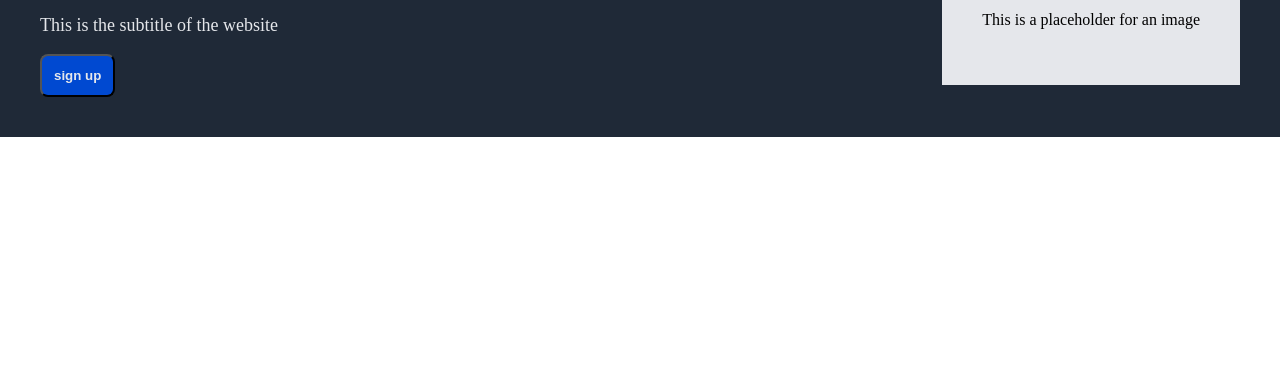
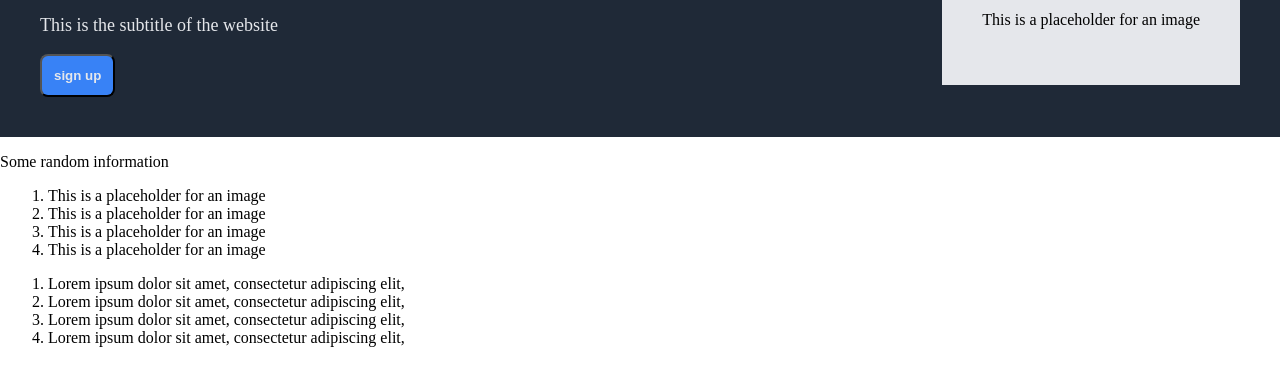
Before and after one commit to Fradonati/landing-page1, a plain HTML site: page index.html in a window 1280 px wide. Shown: the part 133-518 px from the top of the page. Drawn offline with Linux system fonts and the light colour scheme.

Commit message:
added html first main section

```diff
--- a/index.html
+++ b/index.html
@@ -28,5 +28,20 @@
       </div>
      </div>
     </div>
+    <div class="main1">
+        <p>Some random information</p>
+        <ol class="images">
+            <li>This is a placeholder for an image</li>
+            <li>This is a placeholder for an image</li>
+            <li>This is a placeholder for an image</li>
+            <li>This is a placeholder for an image</li>
+        </ol>
+        <ol class="subtextimages">
+            <li>Lorem ipsum dolor sit amet, consectetur adipiscing elit,</li>
+            <li>Lorem ipsum dolor sit amet, consectetur adipiscing elit,</li>
+            <li>Lorem ipsum dolor sit amet, consectetur adipiscing elit,</li>
+            <li>Lorem ipsum dolor sit amet, consectetur adipiscing elit,</li>
+        </ol>
+    </div>
 </body>
 </html>
--- a/style.css
+++ b/style.css
@@ -58,7 +58,7 @@ li {
 }
 /*button style*/
 button {
-    background-color: rgb(0, 73, 209);
+    background-color: #3882f6;
     padding: 12px;
     color: #e5e7eb;
     font-weight: 700;
```
